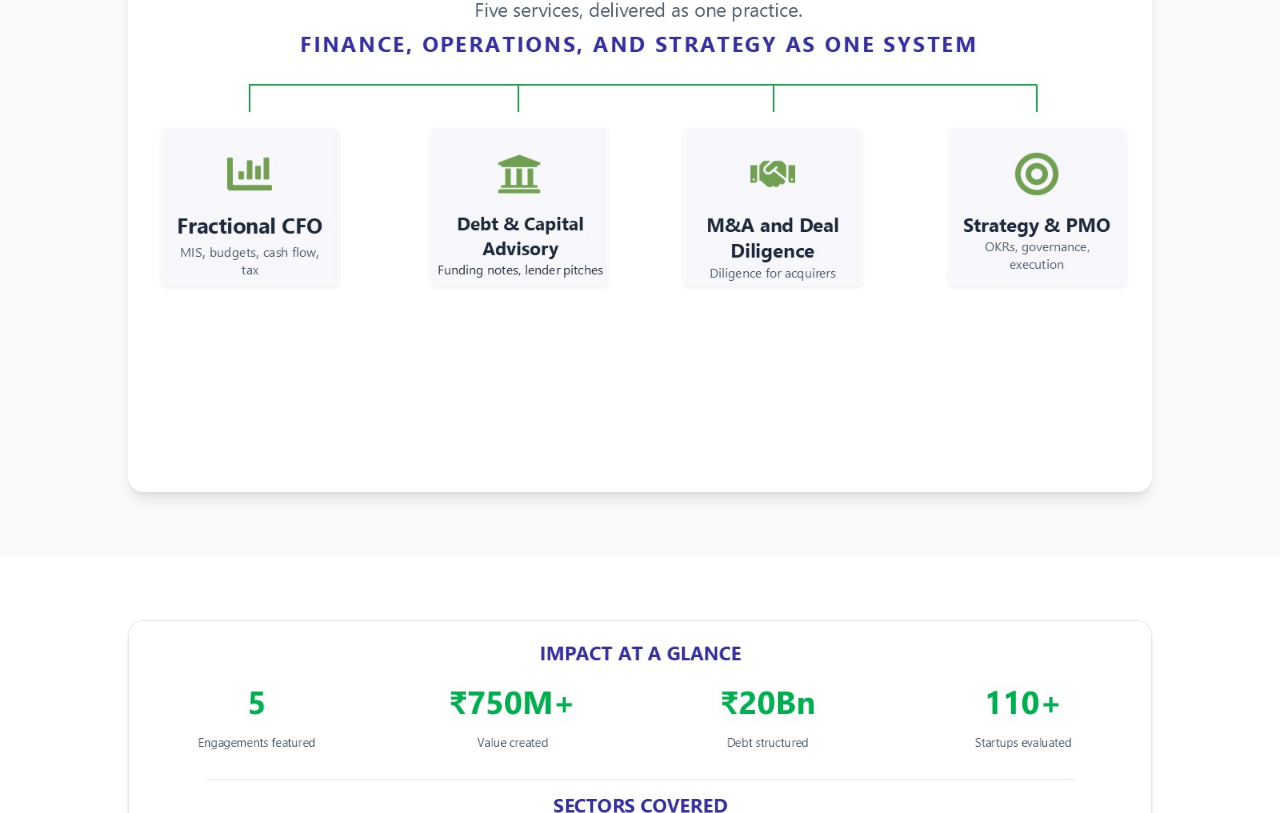
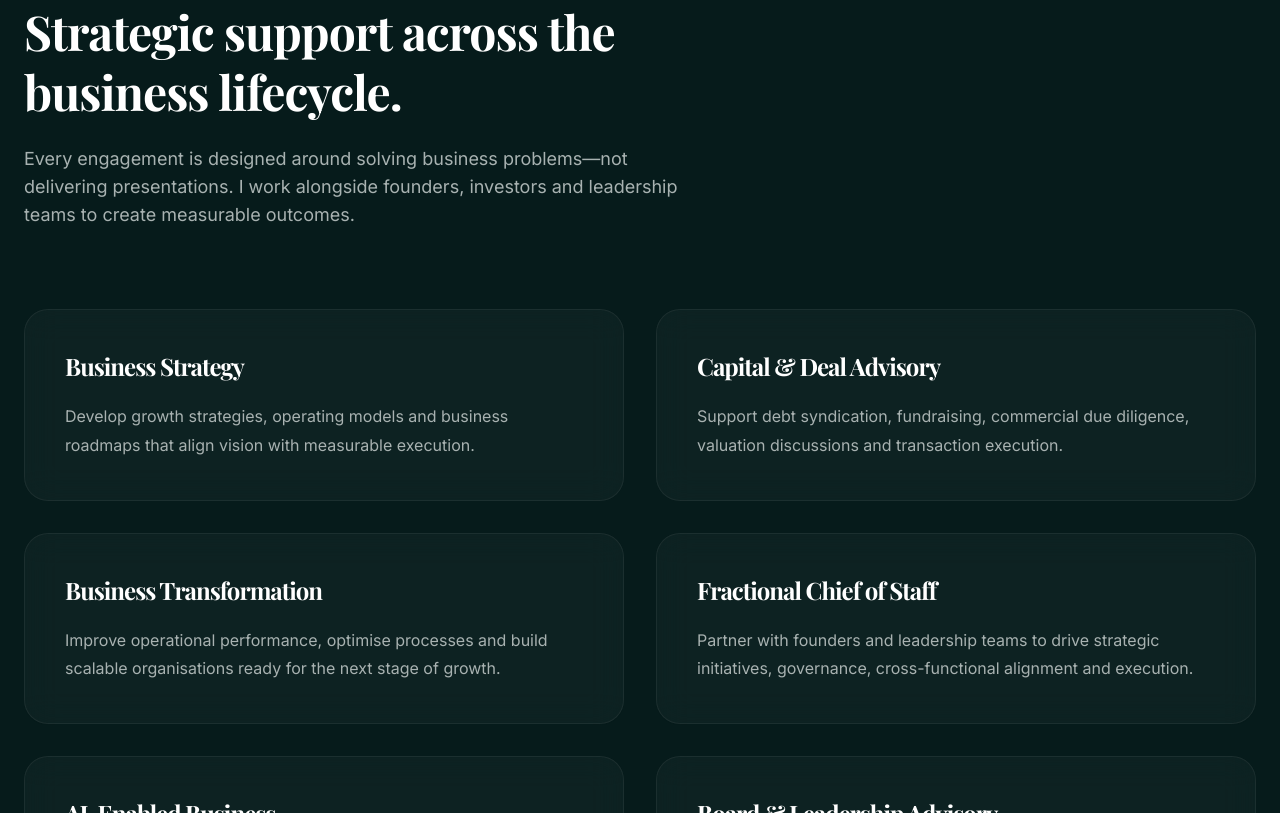
Before and after one commit to SravaniPolina/sravani-portfolio-frontend, a React (Create React App) app: page / in a window 1280 px wide. Shown: the part 2387-3200 px from the top of the page. Built offline with nearby package versions, Linux system fonts and the light colour scheme.

Commit message:
Update StrategicLeadershipServices.js

```diff
--- a/src/components/StrategicLeadershipServices.js
+++ b/src/components/StrategicLeadershipServices.js
@@ -1,40 +1,83 @@
 import React from "react";
 
 const services = [
-  { emoji: "📊", title: "Fractional CFO", desc: "Monthly MIS, budgets, cash flow, tax structuring. For founders who've outgrown their accountant but don't yet need a full-time CFO." },
-  { emoji: "🏦", title: "Debt & Capital Advisory", desc: "Bank funding notes, lender pitch packs, debt syndication, term sheet review." },
-  { emoji: "🤝", title: "M&A and Deal Diligence", desc: "Commercial and financial diligence for acquirers. IT services and SaaS targets, private credit deals for NRI investors." },
-  { emoji: "🎯", title: "Strategy & PMO", desc: "Strategic planning, OKR rollout, PMO setup, governance cadence." },
-  { emoji: "🎓", title: "Educational Program Design — FutureSmart", desc: "Curriculum, pitch decks, and program design for school and corporate learning." }
+  {
+    title: "Business Strategy",
+    description:
+      "Develop growth strategies, operating models and business roadmaps that align vision with measurable execution.",
+  },
+  {
+    title: "Capital & Deal Advisory",
+    description:
+      "Support debt syndication, fundraising, commercial due diligence, valuation discussions and transaction execution.",
+  },
+  {
+    title: "Business Transformation",
+    description:
+      "Improve operational performance, optimise processes and build scalable organisations ready for the next stage of growth.",
+  },
+  {
+    title: "Fractional Chief of Staff",
+    description:
+      "Partner with founders and leadership teams to drive strategic initiatives, governance, cross-functional alignment and execution.",
+  },
+  {
+    title: "AI-Enabled Business",
+    description:
+      "Identify practical opportunities to integrate AI into operations, decision-making, reporting and business workflows.",
+  },
+  {
+    title: "Board & Leadership Advisory",
+    description:
+      "Facilitate strategic planning, performance reviews, business diagnostics and executive decision support.",
+  },
 ];
 
 export default function StrategicLeadershipServices() {
   return (
-    <section id="services" className="bg-slate-50 py-16 px-4">
-      <div className="max-w-6xl mx-auto">
-        <div className="hidden md:flex justify-center">
-          <img
-            src="/WhatIDo_Final.jpg"
-            alt="What I do: five services delivered as one system across finance, operations, and strategy"
-            className="w-full max-w-5xl rounded-2xl shadow-lg"
-          />
+    <section
+      id="services"
+      className="py-28 bg-[var(--background)] border-t border-white/5"
+    >
+      <div className="max-w-7xl mx-auto px-6">
+
+        <div className="max-w-3xl mb-20">
+
+          <p className="uppercase tracking-[3px] text-[var(--gold)] text-sm font-semibold">
+            SERVICES
+          </p>
+
+          <h2 className="text-5xl text-white mt-4 leading-tight">
+            Strategic support across the business lifecycle.
+          </h2>
+
+          <p className="mt-6 text-lg max-w-2xl">
+            Every engagement is designed around solving business problems—not
+            delivering presentations. I work alongside founders, investors and
+            leadership teams to create measurable outcomes.
+          </p>
+
         </div>
-        <div className="md:hidden">
-          <h3 className="text-3xl font-bold text-center mb-2">What I do</h3>
-          <p className="text-xs text-indigo-800 font-semibold text-center mb-3 uppercase tracking-wide">Finance, operations, and strategy as one system</p>
-          <div className="space-y-4">
-            {services.map((s, i) => (
-              <div key={i} className="bg-white rounded-xl p-5 shadow-sm border flex gap-4 items-start">
-                <div className="text-3xl flex-shrink-0">{s.emoji}</div>
-                <div>
-                  <div className="font-bold text-indigo-800 text-base mb-1">{s.title}</div>
-                  <div className="text-slate-600 text-sm leading-relaxed">{s.desc}</div>
-                </div>
-              </div>
-            ))}
-          </div>
-          <p className="text-center text-sm text-slate-500 italic mt-6">Most engagements run 3 to 6 months on retainer; some are scoped projects.</p>
+
+        <div className="grid lg:grid-cols-2 gap-8">
+
+          {services.map((service) => (
+            <div
+              key={service.title}
+              className="glass p-10 hover:border-[var(--gold)] transition duration-300"
+            >
+              <h3 className="text-2xl text-white mb-5">
+                {service.title}
+              </h3>
+
+              <p>
+                {service.description}
+              </p>
+            </div>
+          ))}
+
         </div>
+
       </div>
     </section>
   );
```
